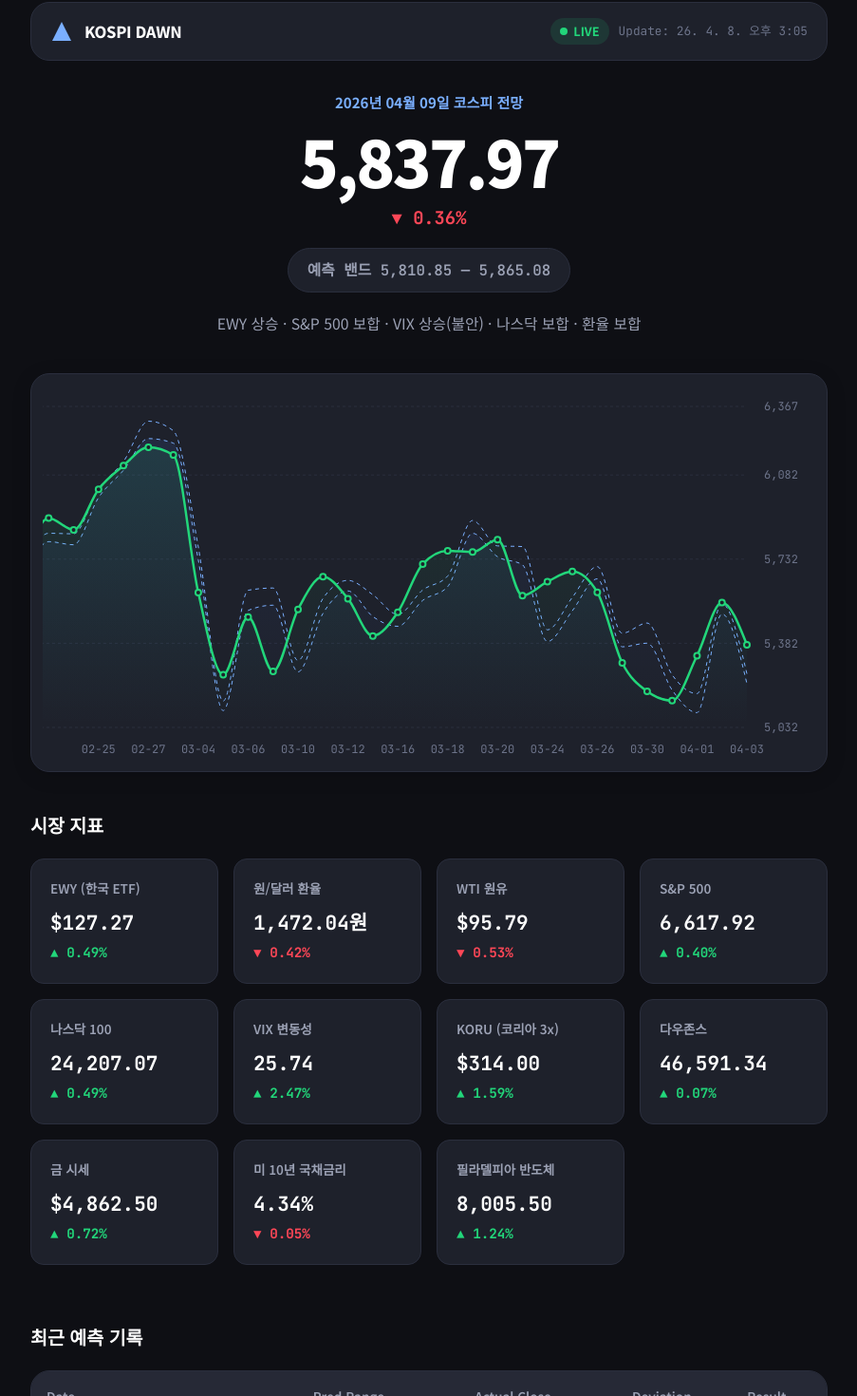
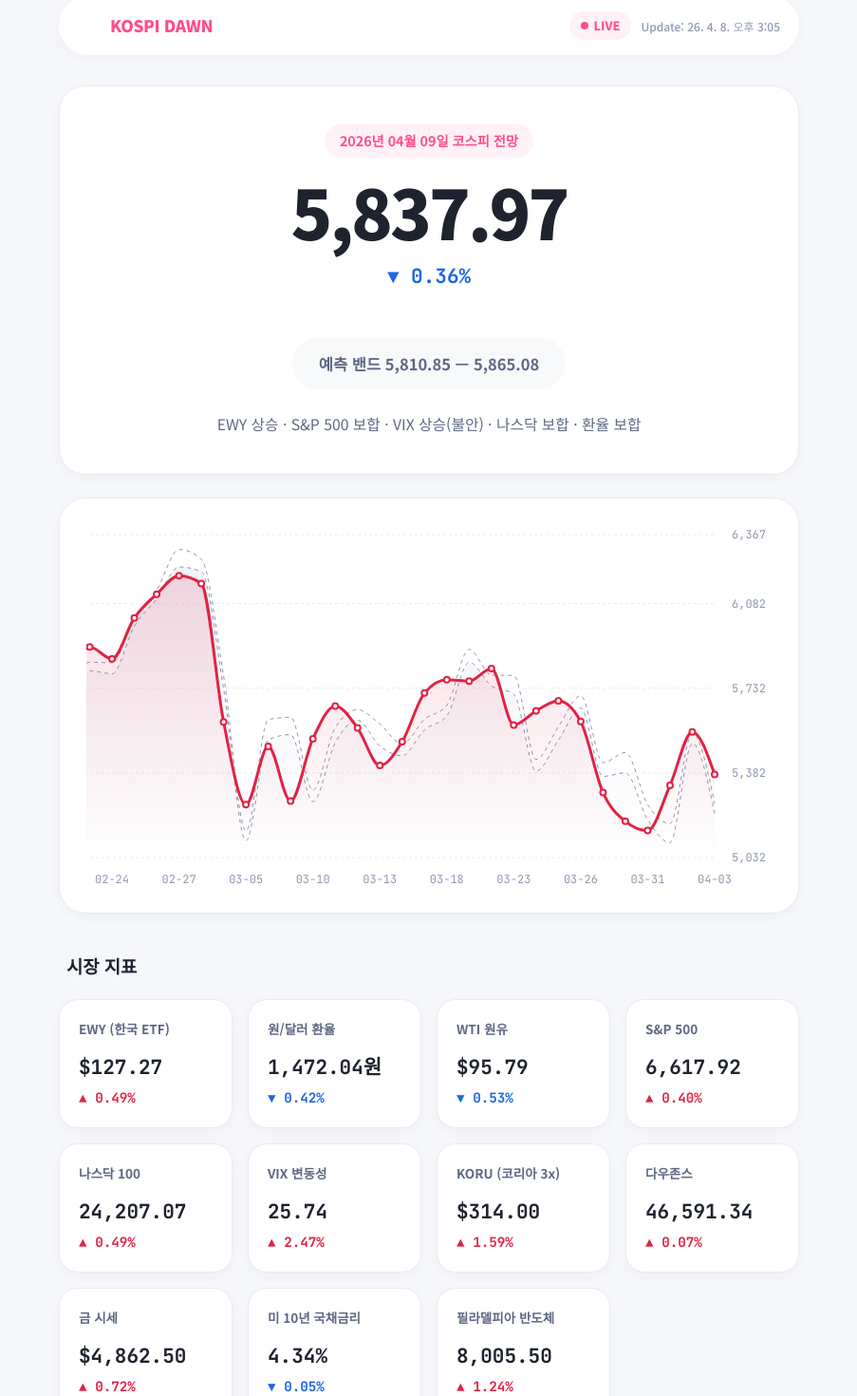
Before and after one commit to sbrpgr/kospipreview, a Next.js app in the folder frontend/: page / in a window 1280 px wide. Shown: the part 28-1498 px from the top of the page at 95% size, without its empty margins (188-1091 px from the left). Built offline with nearby package versions, Linux system fonts and the light colour scheme.

Commit message:
feat/style: 야간사진관 스타일의 밝은 화이트 테마 및 둥근 카드 플렉스 UI 도입

```diff
--- a/frontend/src/app/globals.css
+++ b/frontend/src/app/globals.css
@@ -1,30 +1,37 @@
-@import url('https://fonts.googleapis.com/css2?family=Noto+Sans+KR:wght@400;500;600;700;800;900&family=JetBrains+Mono:wght@400;500;600;700&display=swap');
+@import url('https://fonts.googleapis.com/css2?family=Noto+Sans+KR:wght@400;500;700;800;900&family=JetBrains+Mono:wght@400;500;700&display=swap');
 
 :root {
-  --bg: #15171e;
-  --bg-app: #0e0f14;
-  --surface: #1e212b;
-  --surface-strong: #262936;
-  --surface-elevated: #2f3445;
-  --border: #2a2e3d;
-  --border-hover: #3d4356;
-  --text: #e8eaf1;
-  --text-secondary: #9ba1b4;
-  --text-dim: #6d748a;
+  /* LIGHT/WHITE THEME */
+  --bg-app: #F5F7FA;
+  --bg: #FFFFFF;
+  --surface: #FFFFFF;
+  --surface-strong: #F8F9FB;
+  --border: #E8EBF2;
+  --border-hover: #D1D6E6;
+  --text: #1E232F;
+  --text-secondary: #5D6882;
+  --text-dim: #8E98B0;
 
-  /* Softer Fintech Colors */
-  --positive: #22d67a;
-  --positive-bg: rgba(34, 214, 122, 0.12);
-  --negative: #ff4757;
-  --negative-bg: rgba(255, 71, 87, 0.12);
-  --accent: #4c82ff;
-  --accent-bright: #7aafff;
-  --accent-bg: rgba(76, 130, 255, 0.12);
-  --gold: #ffbe3d;
+  /* Accent Colors (Inspired by reference site) */
+  --brand: #FF4D8D;
+  --brand-bg: rgba(255, 77, 141, 0.08);
 
-  --radius-sm: 8px;
-  --radius-md: 14px;
-  --radius-lg: 20px;
+  /* Chart / Directional Colors (Korean Market: Red = Up, Blue = Down) */
+  --positive: #E12343; /* Red for UP */
+  --positive-bg: rgba(225, 35, 67, 0.08);
+  --negative: #1E66E0; /* Blue for DOWN */
+  --negative-bg: rgba(30, 102, 224, 0.08);
+
+  --accent: #2962FF; /* Neutral highlight */
+  --gold: #F59E0B;
+
+  --radius-sm: 12px;
+  --radius-md: 20px;
+  --radius-lg: 28px;
+
+  --shadow-sm: 0 4px 14px rgba(0, 0, 0, 0.03);
+  --shadow-md: 0 10px 30px rgba(0, 0, 0, 0.05);
+
   --font-sans: 'Noto Sans KR', -apple-system, BlinkMacSystemFont, 'Segoe UI', sans-serif;
   --font-mono: 'JetBrains Mono', 'SF Mono', 'Fira Code', monospace;
   --transition: 0.2s ease-in-out;
@@ -42,7 +49,7 @@ html, body {
   background-color: var(--bg-app);
   color: var(--text);
   font-family: var(--font-sans);
-  font-size: 15px; /* Bigger, easier to read */
+  font-size: 15px;
   line-height: 1.6;
 }
 
@@ -50,10 +57,6 @@ a {
   color: inherit;
   text-decoration: none;
   transition: color var(--transition);
-}
-
-a:hover {
-  color: var(--accent-bright);
 }
 
 button {
@@ -69,11 +72,21 @@ button {
 
 h1, h2, h3, h4, p { margin: 0; }
 
-/* ───────────── Layout ───────────── */
+/* ───────────── Layout Container ───────────── */
 .pageContainer {
-  width: min(840px, 100% - 32px);
+  width: min(780px, 100% - 32px);
   margin: 0 auto;
-  padding: 30px 0 80px;
+  padding: 24px 0 80px;
+}
+
+/* ───────────── Base Card Style ───────────── */
+.card {
+  background: var(--surface);
+  border-radius: var(--radius-lg);
+  box-shadow: var(--shadow-sm);
+  border: 1px solid var(--border);
+  padding: 28px;
+  margin-bottom: 24px;
 }
 
 /* ───────────── Header ───────────── */
@@ -81,46 +94,26 @@ h1, h2, h3, h4, p { margin: 0; }
   display: flex;
   align-items: center;
   justify-content: space-between;
-  padding: 16px 20px;
-  background: var(--surface);
-  border: 1px solid var(--border);
-  border-radius: var(--radius-lg);
   margin-bottom: 32px;
   flex-wrap: wrap;
   gap: 16px;
+  padding: 16px 20px;
+  background: var(--surface);
+  border-radius: 999px;
+  box-shadow: var(--shadow-sm);
 }
 
 .brandLockup {
   display: flex;
   align-items: center;
-  gap: 12px;
-  font-weight: 800;
-  font-size: 1.1rem;
-  color: #fff;
+  gap: 10px;
+  font-weight: 900;
+  font-size: 1.15rem;
+  color: var(--brand); /* Pink branding */
   letter-spacing: -0.02em;
 }
 
-.navMenu {
-  display: flex;
-  gap: 8px;
-  flex-wrap: wrap;
-}
-
-.navLink {
-  padding: 8px 16px;
-  font-size: 0.9rem;
-  font-weight: 600;
-  color: var(--text-secondary);
-  border-radius: var(--radius-sm);
-  transition: all var(--transition);
-}
-
-.navLink:hover {
-  background: var(--surface-strong);
-  color: #fff;
-}
-
-/* ───────────── Live Status ───────────── */
+/* ───────────── Status ───────────── */
 .statusRow {
   display: flex;
   align-items: center;
@@ -132,15 +125,15 @@ h1, h2, h3, h4, p { margin: 0; }
   align-items: center;
   gap: 6px;
   font-size: 0.85rem;
-  font-weight: 700;
-  padding: 4px 10px;
-  background: var(--positive-bg);
-  color: var(--positive);
+  font-weight: 800;
+  padding: 5px 12px;
+  background: var(--brand-bg);
+  color: var(--brand);
   border-radius: 999px;
 }
 
 .statusLabel.isStale {
-  background: rgba(255,190,61,0.15);
+  background: rgba(245, 158, 11, 0.1);
   color: var(--gold);
 }
 
@@ -152,83 +145,79 @@ h1, h2, h3, h4, p { margin: 0; }
 }
 
 .statusTime {
-  font-size: 0.85rem;
-  font-family: var(--font-mono);
+  font-size: 0.8rem;
   color: var(--text-dim);
+  font-weight: 500;
 }
 
-/* ───────────── Main Hero (Giant Number) ───────────── */
+/* ───────────── Hero Card ───────────── */
 .heroSection {
-  margin-bottom: 40px;
   text-align: center;
+  padding: 40px 20px;
+  display: flex;
+  flex-direction: column;
+  align-items: center;
 }
 
 .heroDate {
-  font-size: 1rem;
+  font-size: 0.95rem;
   font-weight: 700;
-  color: var(--accent-bright);
-  margin-bottom: 12px;
+  color: var(--brand);
+  background: var(--brand-bg);
+  padding: 6px 16px;
+  border-radius: 999px;
+  margin-bottom: 20px;
 }
 
 .heroPrice {
-  font-size: clamp(3rem, 8vw, 4.5rem);
+  font-size: clamp(3.2rem, 8vw, 4.8rem);
   font-weight: 900;
   letter-spacing: -0.04em;
-  color: #fff;
-  line-height: 1.1;
-  font-family: var(--font-sans);
+  color: var(--text);
+  line-height: 1;
 }
 
 .heroChangeLabel {
   display: inline-flex;
   align-items: center;
   gap: 8px;
-  font-size: 1.25rem;
-  font-weight: 700;
+  font-size: 1.4rem;
+  font-weight: 800;
   font-family: var(--font-mono);
-  margin-top: 8px;
+  margin-top: 16px;
 }
 
 .heroBand {
-  margin-top: 16px;
+  margin-top: 24px;
   display: inline-block;
-  padding: 10px 20px;
-  background: var(--surface);
-  border: 1px solid var(--border);
+  padding: 14px 28px;
+  background: var(--surface-strong);
   border-radius: 999px;
-  font-size: 1.05rem;
-  font-weight: 600;
+  font-size: 1.1rem;
+  font-weight: 700;
   color: var(--text-secondary);
-  font-family: var(--font-mono);
 }
 
 .heroMessage {
-  margin-top: 20px;
+  margin-top: 24px;
   font-size: 1.05rem;
   color: var(--text-secondary);
   line-height: 1.6;
+  max-width: 500px;
 }
 
 /* ───────────── Section Titles ───────────── */
 .sectionTitle {
-  font-size: 1.3rem;
+  font-size: 1.25rem;
   font-weight: 800;
-  color: #fff;
-  margin-bottom: 20px;
-  display: flex;
-  align-items: center;
-  gap: 10px;
+  color: var(--text);
+  margin: 40px 0 20px 8px;
 }
 
 /* ───────────── Chart Container ───────────── */
 .chartContainer {
-  margin: 30px 0 40px;
-  height: 420px;
-  background: var(--surface);
-  border: 1px solid var(--border);
-  border-radius: var(--radius-lg);
-  padding: 24px 24px 16px 12px;
-  box-shadow: 0 4px 20px rgba(0,0,0,0.15);
+  height: 380px;
+  width: 100%;
 }
 
 /* ───────────── Indicator Grid ───────────── */
@@ -236,7 +225,6 @@ h1, h2, h3, h4, p { margin: 0; }
   display: grid;
   grid-template-columns: repeat(auto-fill, minmax(180px, 1fr));
   gap: 16px;
-  margin-bottom: 40px;
 }
 
 .indCard {
@@ -244,33 +232,36 @@ h1, h2, h3, h4, p { margin: 0; }
   border: 1px solid var(--border);
   border-radius: var(--radius-md);
   padding: 20px;
-  transition: transform 0.2s, border-color 0.2s;
-  position: relative;
+  box-shadow: var(--shadow-sm);
+  transition: transform 0.2s, box-shadow 0.2s;
+  cursor: pointer;
+  display: block;
 }
 
 .indCard:hover {
-  transform: translateY(-2px);
-  border-color: var(--border-hover);
+  transform: translateY(-4px);
+  box-shadow: var(--shadow-md);
+  border-color: var(--brand);
 }
 
 .indLabel {
   font-size: 0.9rem;
-  font-weight: 600;
+  font-weight: 700;
   color: var(--text-secondary);
-  margin-bottom: 8px;
+  margin-bottom: 12px;
 }
 
 .indValue {
   font-size: 1.4rem;
-  font-weight: 800;
-  color: #fff;
+  font-weight: 900;
+  color: var(--text);
   font-family: var(--font-mono);
   margin-bottom: 4px;
 }
 
 .indChange {
   font-size: 0.95rem;
-  font-weight: 700;
+  font-weight: 800;
   font-family: var(--font-mono);
 }
 
@@ -281,39 +272,38 @@ h1, h2, h3, h4, p { margin: 0; }
 /* ───────────── Clean Table ───────────── */
 .cleanTableWrap {
   background: var(--surface);
+  border-radius: var(--radius-md);
+  box-shadow: var(--shadow-sm);
   border: 1px solid var(--border);
-  border-radius: var(--radius-lg);
   overflow-x: auto;
-  margin-bottom: 40px;
 }
 
 .cleanTable {
   width: 100%;
   border-collapse: collapse;
   text-align: right;
-  font-family: var(--font-mono);
 }
 
 .cleanTable th {
   background: var(--surface-strong);
   color: var(--text-secondary);
-  font-weight: 600;
-  font-size: 0.9rem;
-  padding: 16px;
+  font-weight: 700;
+  font-size: 0.85rem;
+  padding: 18px 20px;
   border-bottom: 1px solid var(--border);
-  font-family: var(--font-sans);
 }
 
 .cleanTable th:first-child, .cleanTable td:first-child { text-align: left; }
 
 .cleanTable td {
-  padding: 16px;
+  padding: 16px 20px;
   font-size: 0.95rem;
   border-bottom: 1px solid var(--border);
+  font-weight: 500;
 }
 
 .cleanTable tbody tr:hover {
-  background: rgba(255,255,255,0.02);
+  background: var(--surface-strong);
 }
 
 .cleanTable tbody tr:last-child td {
@@ -322,13 +312,11 @@ h1, h2, h3, h4, p { margin: 0; }
 
 .badge {
   display: inline-block;
-  padding: 4px 10px;
-  border-radius: 6px;
+  padding: 6px 12px;
+  border-radius: 8px;
   font-size: 0.8rem;
-  font-weight: 700;
-  font-family: var(--font-sans);
+  font-weight: 800;
 }
-
 .badge.hit { background: var(--positive-bg); color: var(--positive); }
 .badge.miss { background: var(--negative-bg); color: var(--negative); }
 
@@ -336,20 +324,25 @@ h1, h2, h3, h4, p { margin: 0; }
 .footer {
   margin-top: 60px;
   padding-top: 30px;
-  border-top: 1px solid var(--border);
+  border-top: 1px dashed var(--border);
   text-align: center;
   color: var(--text-dim);
   font-size: 0.9rem;
+  font-weight: 500;
 }
 
 .footerLinks {
   display: flex;
   justify-content: center;
   gap: 20px;
-  margin-top: 12px;
+  margin-top: 16px;
 }
 
-/* ───────────── Utils ───────────── */
+.footerLinks a:hover {
+  text-decoration: underline;
+}
+
+/* ───────────── Subpages Prose ───────────── */
 .prose {
   color: var(--text-secondary);
   line-height: 1.8;
@@ -357,13 +350,14 @@ h1, h2, h3, h4, p { margin: 0; }
 }
 
 .prose h3 {
-  color: #fff;
-  margin: 30px 0 16px;
-  font-size: 1.25rem;
+  color: var(--text);
+  margin: 32px 0 16px;
+  font-size: 1.3rem;
+  font-weight: 800;
 }
 
 .prose p {
-  margin-bottom: 16px;
+  margin-bottom: 20px;
 }
 
 .prose ul {
@@ -372,5 +366,5 @@ h1, h2, h3, h4, p { margin: 0; }
 }
 
 .prose li {
-  margin-bottom: 8px;
+  margin-bottom: 10px;
 }
--- a/frontend/src/app/page.tsx
+++ b/frontend/src/app/page.tsx
@@ -33,7 +33,7 @@ export default async function Home() {
 
       <main>
         {/* Giant Hero Prediction */}
-        <section className="heroSection">
+        <section className="card heroSection">
           <div className="heroDate">{prediction.predictionDate} 코스피 전망</div>
           <div className="heroPrice">{prediction.pointPrediction.toLocaleString("ko-KR")}</div>
           <div className="heroChangeLabel">
--- a/frontend/src/components/chart-section.tsx
+++ b/frontend/src/components/chart-section.tsx
@@ -36,16 +36,17 @@ export function ChartSection({ history }: ChartSectionProps) {
   }, [chartData]);
 
   return (
+    <div className="card">
       <div className="chartContainer">
         <ResponsiveContainer width="100%" height="100%">
           <AreaChart data={chartData} margin={{ top: 10, right: 0, left: -20, bottom: 0 }}>
             <defs>
               <linearGradient id="bandGradient" x1="0" y1="0" x2="0" y2="1">
-              <stop offset="0%" stopColor="var(--accent)" stopOpacity={0.1} />
-              <stop offset="100%" stopColor="var(--accent)" stopOpacity={0} />
+                <stop offset="0%" stopColor="var(--border-hover)" stopOpacity={0.3} />
+                <stop offset="100%" stopColor="var(--border-hover)" stopOpacity={0} />
               </linearGradient>
               <linearGradient id="actualGradient" x1="0" y1="0" x2="0" y2="1">
-              <stop offset="0%" stopColor="var(--positive)" stopOpacity={0.1} />
+                <stop offset="0%" stopColor="var(--positive)" stopOpacity={0.15} />
                 <stop offset="100%" stopColor="var(--positive)" stopOpacity={0} />
               </linearGradient>
             </defs>
@@ -73,13 +74,13 @@ export function ChartSection({ history }: ChartSectionProps) {
             />
             <Tooltip
               contentStyle={{
-              backgroundColor: "var(--surface-strong)",
+                backgroundColor: "var(--surface)",
                 borderColor: "var(--border)",
                 color: "var(--text)",
-              borderRadius: "var(--radius-sm)",
-              boxShadow: "0 8px 24px rgba(0,0,0,0.3)",
+                borderRadius: "var(--radius-md)",
+                boxShadow: "var(--shadow-md)",
                 fontSize: "0.85rem",
-              fontFamily: "var(--font-mono)",
+                fontFamily: "var(--font-mono)"
               }}
               itemStyle={{ color: "var(--text-secondary)", fontSize: "0.9rem", paddingBottom: "4px" }}
               labelStyle={{ color: "var(--text)", fontWeight: "bold", marginBottom: "8px" }}
@@ -89,17 +90,16 @@ export function ChartSection({ history }: ChartSectionProps) {
               type="monotone"
               name="예측 상단"
               dataKey="예측상단"
-            stroke="var(--accent-bright)"
+              stroke="var(--text-dim)"
               strokeWidth={1}
               strokeDasharray="4 4"
               fillOpacity={0}
-            fill="none"
             />
             <Area
               type="monotone"
               name="예측 하단"
               dataKey="예측하단"
-            stroke="var(--accent-bright)"
+              stroke="var(--text-dim)"
               strokeWidth={1}
               strokeDasharray="4 4"
               fillOpacity={1}
@@ -109,8 +109,8 @@ export function ChartSection({ history }: ChartSectionProps) {
               type="monotone"
               name="실제 시초가"
               dataKey="실제시가"
-            stroke="var(--positive)"
-            strokeWidth={2.5}
+              stroke="var(--positive)" /* Red in domestic markets */
+              strokeWidth={3}
               dot={{ r: 3, fill: "var(--surface)", strokeWidth: 2, stroke: "var(--positive)" }}
               activeDot={{ r: 6, strokeWidth: 0, fill: "var(--positive)" }}
               fillOpacity={1}
@@ -119,5 +119,6 @@ export function ChartSection({ history }: ChartSectionProps) {
           </AreaChart>
         </ResponsiveContainer>
       </div>
+    </div>
   );
 }
```
Lines whose indentation alone changed are shown as unchanged.
